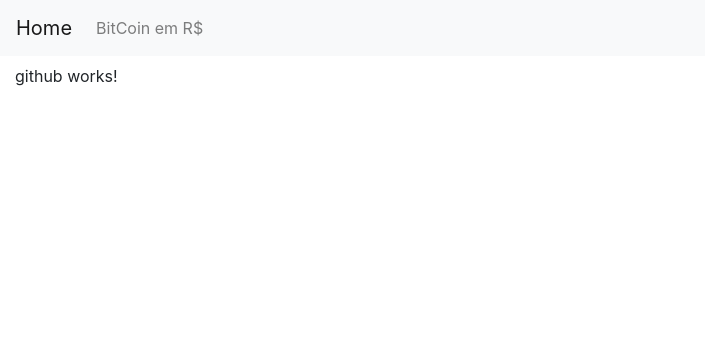
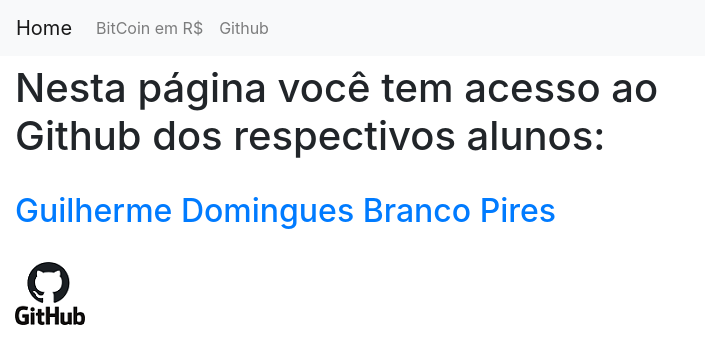
Before and after one commit to pedrohgaffonso/projeto01angular, an Angular app: page /github in a window 1280 px wide. Shown: the top 364 px of the page, without its empty margins (0-705 px from the left). Built offline with nearby package versions, Linux system fonts and the light colour scheme.

Commit message:
github guidbranco adicionado

```diff
--- a/src/app/app.component.html
+++ b/src/app/app.component.html
@@ -8,6 +8,9 @@
       <li class="nav-item">
         <a class="nav-link" [routerLink]="['/bitcoin-brl']">BitCoin em R$</a>
       </li>
+      <li class="nav-item">
+        <a class="nav-link" [routerLink]="['/github']">Github</a>
+      </li>
     </ul>
   </div>
 </nav>
--- a/src/app/github/github.component.html
+++ b/src/app/github/github.component.html
@@ -1 +1,9 @@
-<p>github works!</p>
+<h1>Nesta página você tem acesso ao <br>
+  Github dos respectivos alunos:</h1>
+<a href="https://github.com/guidbranco" target="_blank">
+<br>
+<h2>Guilherme Domingues Branco Pires</h2>
+</a>
+<br>
+<img src="../assets/github.png" alt="Logo Github">
+<br>
```
Also changed, not shown: src/assets/github.png (added).
